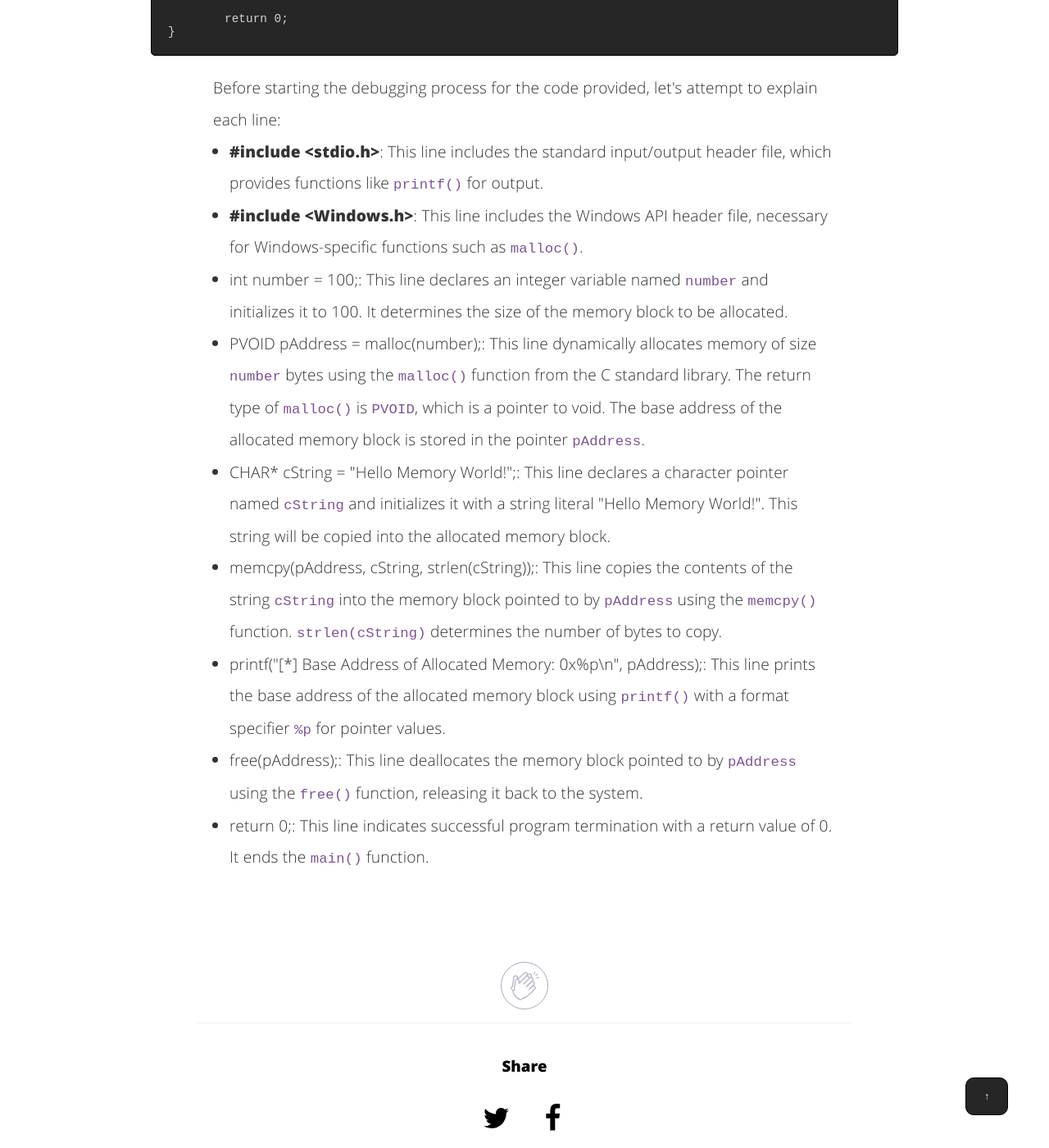
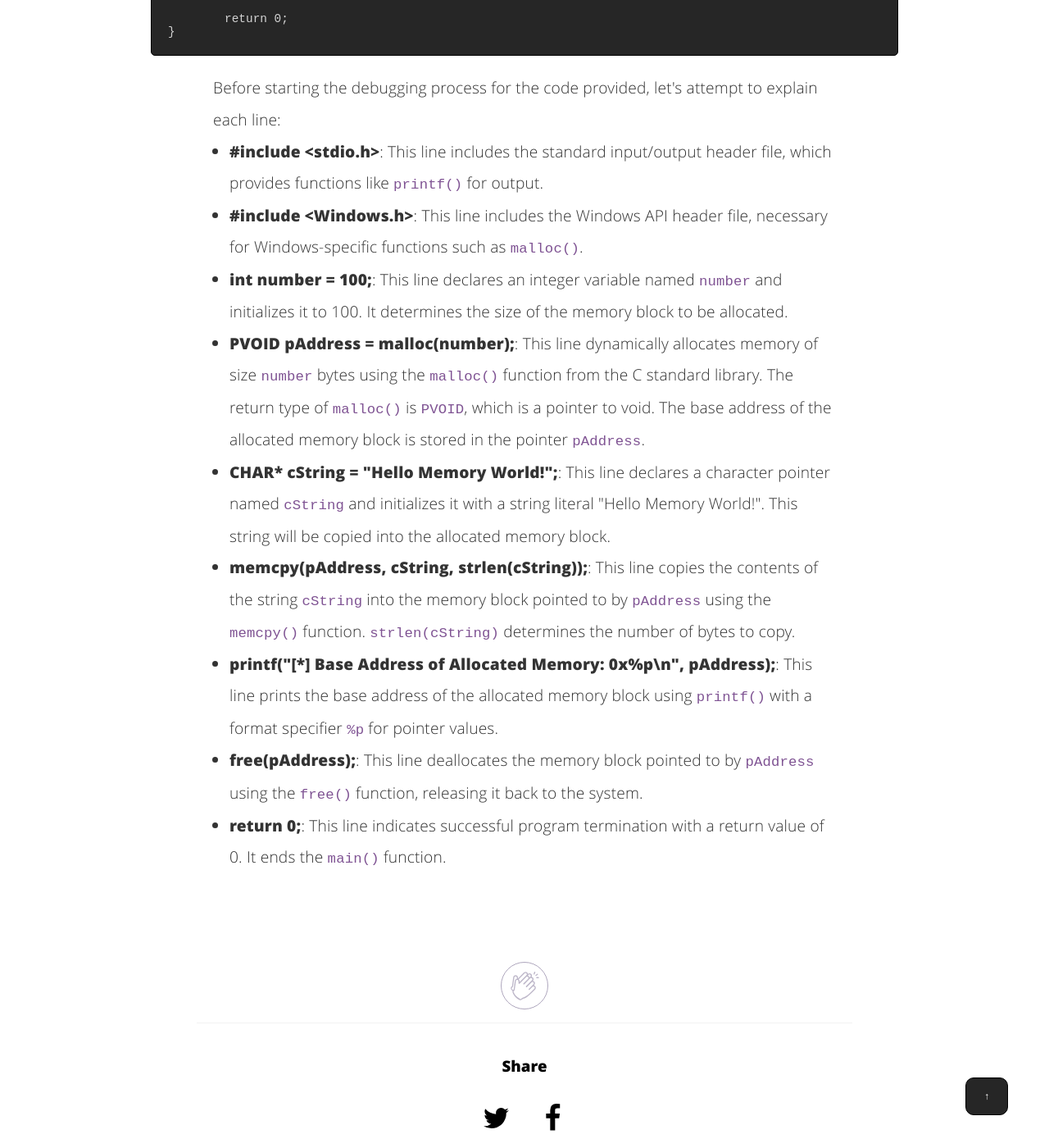
Before and after one commit to nickvourd/nickvourd.github.io, a Jekyll site: the page built from _posts/2024-04-17-an-introduction-to-windows-memory-management.md, in a window 1280 px wide and 1400 px high, scrolled down 9420 px. Shown: the whole window at 82% size. Built offline with Jekyll 4.4.1, drawn with Linux system fonts in a browser that asks for light colours.

Commit message:
An Introduction to Windows Memory Management (Part 2)

```diff
--- a/_posts/2024-04-17-an-introduction-to-windows-memory-management.md
+++ b/_posts/2024-04-17-an-introduction-to-windows-memory-management.md
@@ -302,13 +302,13 @@
 <ul>
     <li><b>#include &lt;stdio.h&gt;</b>: This line includes the standard input/output header file, which provides functions like <code>printf()</code> for output.</li>
     <li><b>#include &lt;Windows.h&gt;</b>: This line includes the Windows API header file, necessary for Windows-specific functions such as <code>malloc()</code>.</li>
-    <li>int number = 100;: This line declares an integer variable named <code>number</code> and initializes it to 100. It determines the size of the memory block to be allocated.</li>
-    <li>PVOID pAddress = malloc(number);: This line dynamically allocates memory of size <code>number</code> bytes using the <code>malloc()</code> function from the C standard library. The return type of <code>malloc()</code> is <code>PVOID</code>, which is a pointer to void. The base address of the allocated memory block is stored in the pointer <code>pAddress</code>.</li>
-    <li>CHAR* cString = "Hello Memory World!";: This line declares a character pointer named <code>cString</code> and initializes it with a string literal "Hello Memory World!". This string will be copied into the allocated memory block.</li>
-    <li>memcpy(pAddress, cString, strlen(cString));: This line copies the contents of the string <code>cString</code> into the memory block pointed to by <code>pAddress</code> using the <code>memcpy()</code> function. <code>strlen(cString)</code> determines the number of bytes to copy.</li>
-    <li>printf("[*] Base Address of Allocated Memory: 0x%p\n", pAddress);: This line prints the base address of the allocated memory block using <code>printf()</code> with a format specifier <code>%p</code> for pointer values.</li>
-    <li>free(pAddress);: This line deallocates the memory block pointed to by <code>pAddress</code> using the <code>free()</code> function, releasing it back to the system.</li>
-    <li>return 0;: This line indicates successful program termination with a return value of 0. It ends the <code>main()</code> function.</li>
+    <li><b>int number = 100;</b>: This line declares an integer variable named <code>number</code> and initializes it to 100. It determines the size of the memory block to be allocated.</li>
+    <li><b>PVOID pAddress = malloc(number);</b>: This line dynamically allocates memory of size <code>number</code> bytes using the <code>malloc()</code> function from the C standard library. The return type of <code>malloc()</code> is <code>PVOID</code>, which is a pointer to void. The base address of the allocated memory block is stored in the pointer <code>pAddress</code>.</li>
+    <li><b>CHAR* cString = "Hello Memory World!";</b>: This line declares a character pointer named <code>cString</code> and initializes it with a string literal "Hello Memory World!". This string will be copied into the allocated memory block.</li>
+    <li><b>memcpy(pAddress, cString, strlen(cString));</b>: This line copies the contents of the string <code>cString</code> into the memory block pointed to by <code>pAddress</code> using the <code>memcpy()</code> function. <code>strlen(cString)</code> determines the number of bytes to copy.</li>
+    <li><b>printf("[*] Base Address of Allocated Memory: 0x%p\n", pAddress);</b>: This line prints the base address of the allocated memory block using <code>printf()</code> with a format specifier <code>%p</code> for pointer values.</li>
+    <li><b>free(pAddress);</b>: This line deallocates the memory block pointed to by <code>pAddress</code> using the <code>free()</code> function, releasing it back to the system.</li>
+    <li><b>return 0;</b>: This line indicates successful program termination with a return value of 0. It ends the <code>main()</code> function.</li>
 </ul>
 </p>
 
```
